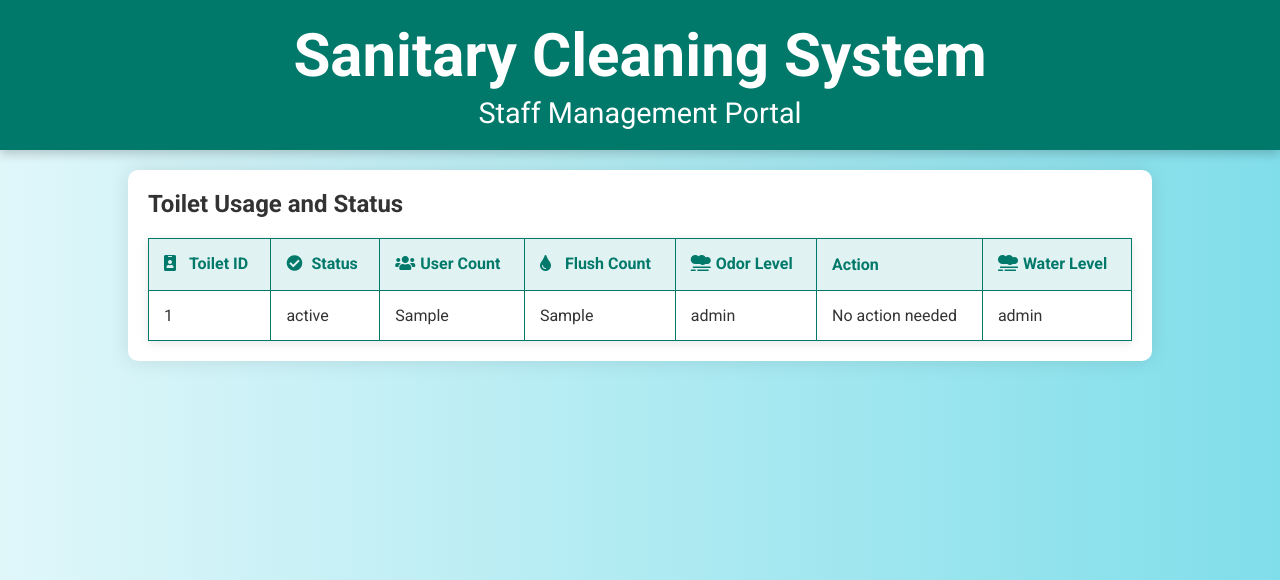
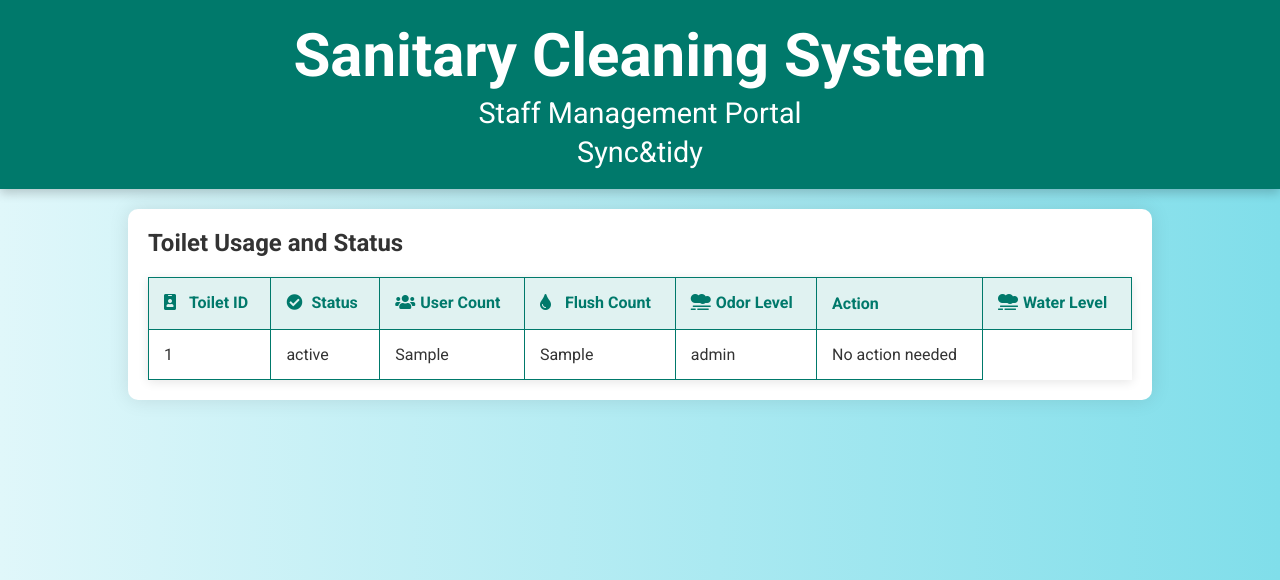
Before and after one commit to ShankarammalSabitha/samplepro, a Flask app: page /staff in a window 1280 px wide. Shown: the top 580 px of the page. Run offline with Flask 3, Linux system fonts and the light colour scheme; a database or web service that is not in the repository returns one stand-in record (values such as "Sample title"); data that the repository does not hold is empty.

Commit message:
Update staff.html

```diff
--- a/templates/staff.html
+++ b/templates/staff.html
@@ -12,6 +12,7 @@
   <header>
     <h1>Sanitary Cleaning System</h1>
     <p>Staff Management Portal</p>
+     <p>Sync&tidy</p>
   </header>
 
   <div class="container">
@@ -43,7 +44,6 @@
                         <p>No action needed</p>
                     {% endif %}
                 </td>
-                <td>{{ record['fields'].get('Water Level', 'N/A') }}</td>
             </tr>
             {% endfor %}
         </tbody>
```
